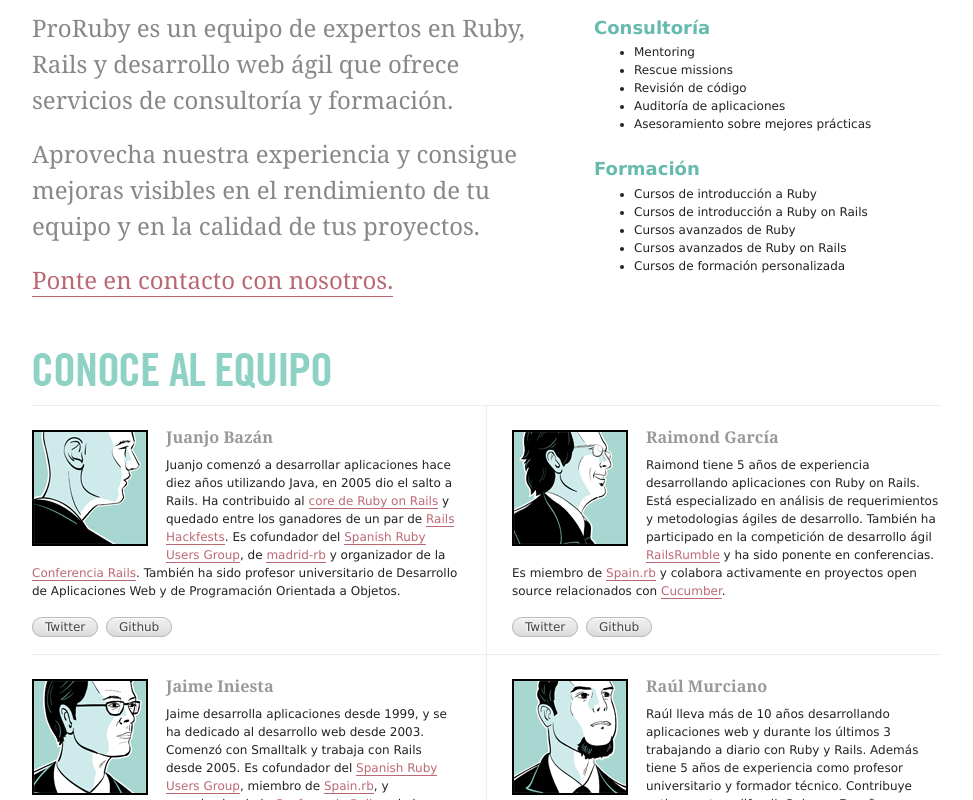
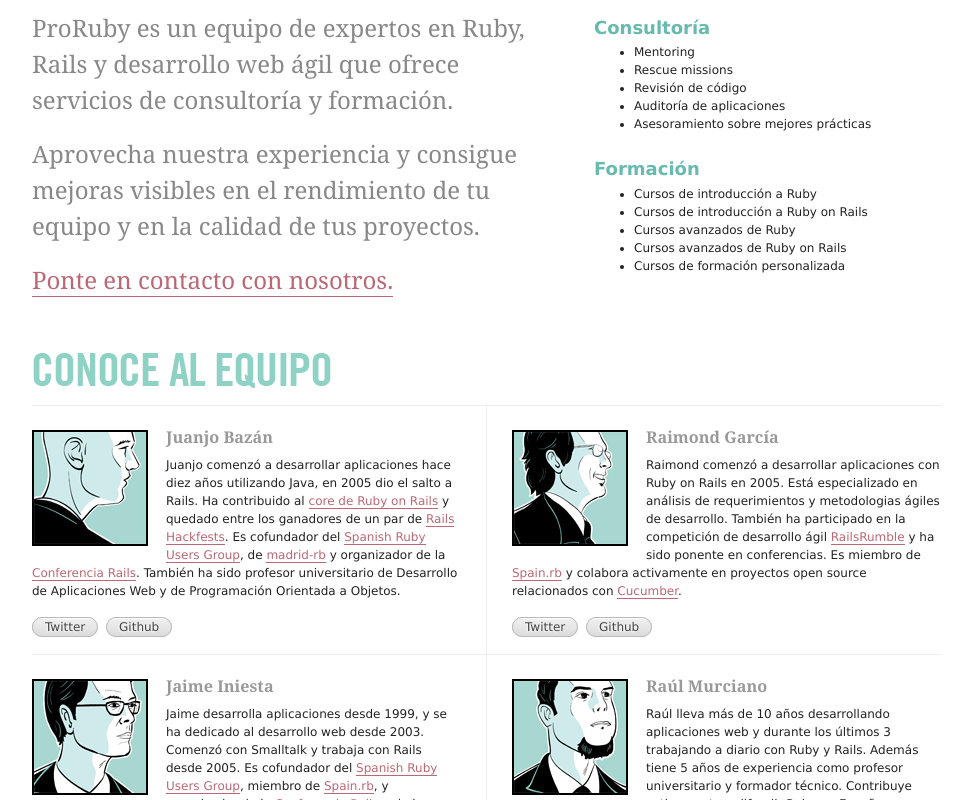
Before and after one commit to ProRuby/prorubyteam, a plain HTML site: page es/index.html in a window 1280 px wide. Shown: the part 386-1186 px from the top of the page, without its empty margins (153-1126 px from the left). Drawn offline with Linux system fonts and the light colour scheme.

Commit message:
updating description for Rai

```diff
--- a/es/index.html
+++ b/es/index.html
@@ -80,7 +80,7 @@
           <img src="/images/raimond-garcia.png" width="112" height="112" alt="Raimond García" />
           <h5>Raimond García</h5>
           <p>
-            Raimond tiene 5 años de experiencia desarrollando aplicaciones con Ruby on Rails.
+            Raimond comenzó a desarrollar aplicaciones con Ruby on Rails en 2005.
             Está especializado en análisis de requerimientos y metodologias ágiles de desarrollo.
             También ha participado en la competición de desarrollo ágil <a href="http://railsrumble.com">RailsRumble</a> y ha sido ponente en conferencias.
             Es miembro de <a href="http://spainrb.org">Spain.rb</a> y colabora activamente en proyectos open source
```
Also changed, not shown: index.html (+1 -1 lines).
